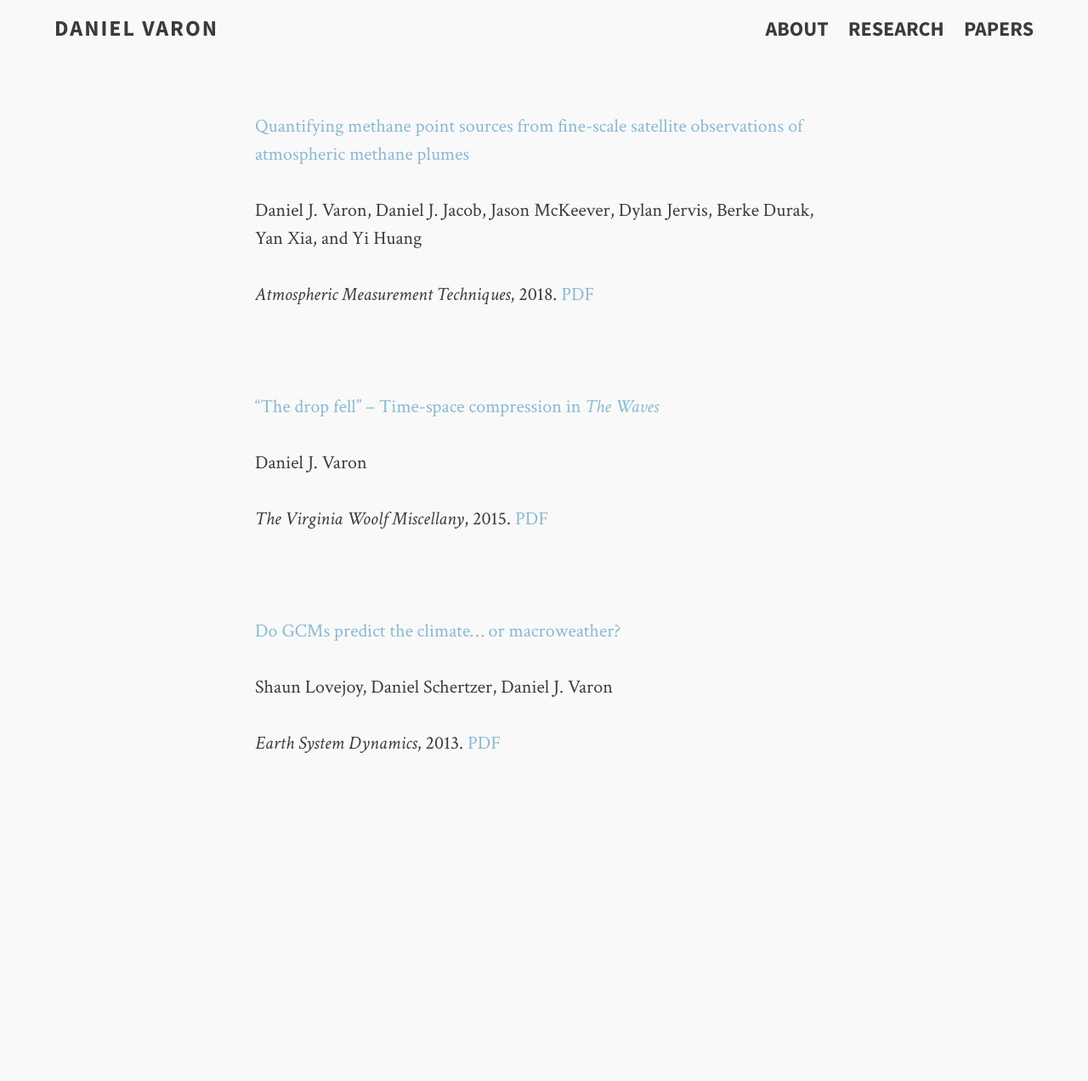
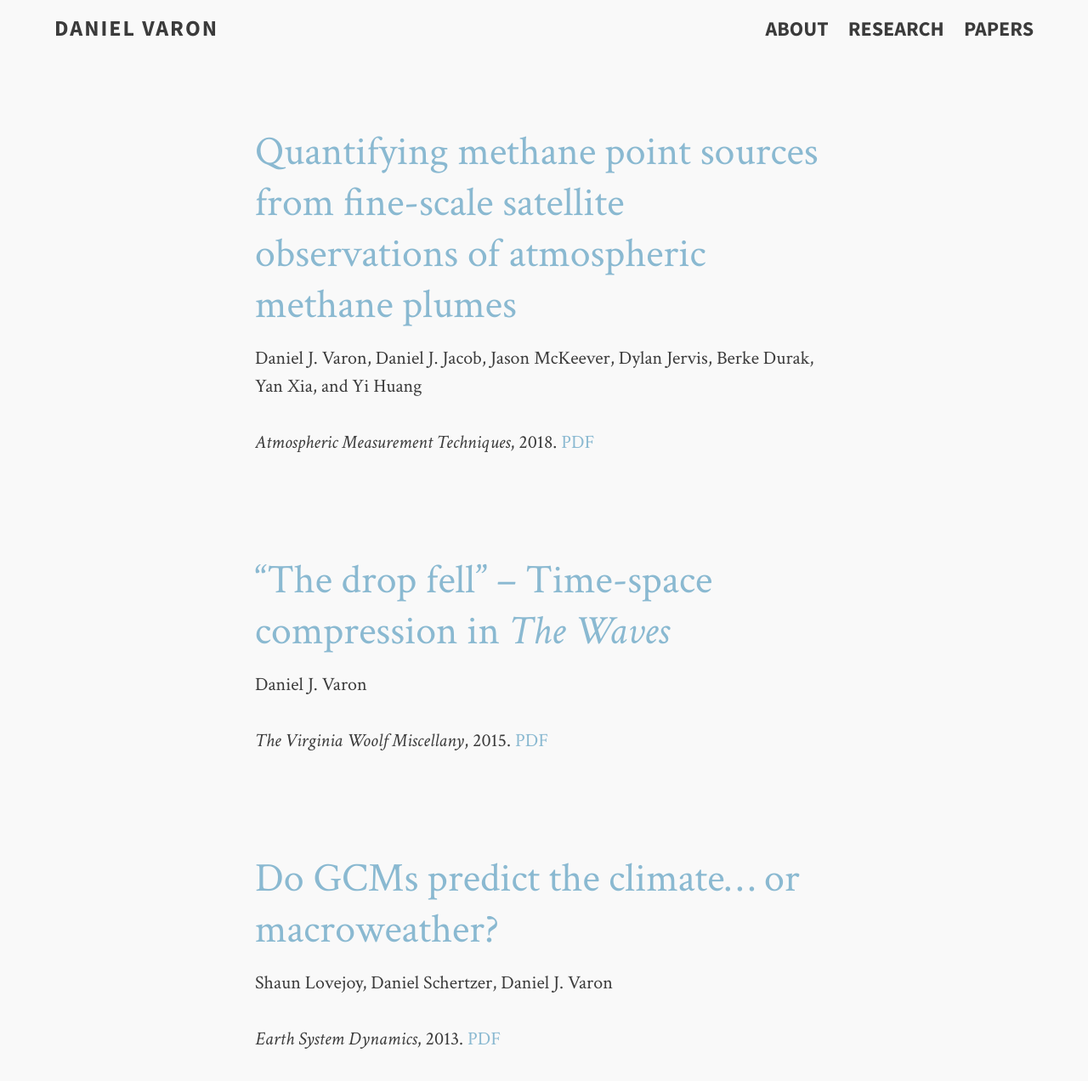
Before and after one commit to djvaron/djvaron.github.io, a Jekyll site: the page built from papers.md, in a window 1280 px wide. Shown: the whole page at 85% size. Built offline with Jekyll 4.4.1, drawn with Linux system fonts in a browser that asks for light colours; before the commit the page ends 924 px from its top, so only the background shows below that.

Commit message:
edit papers page

```diff
--- a/papers.md
+++ b/papers.md
@@ -5,7 +5,7 @@ title: Papers
 tags: [research]
 ---
 
-[Quantifying methane point sources from fine-scale satellite observations of atmospheric methane plumes](https://doi.org/10.5194/amt-11-5673-2018)
+## [Quantifying methane point sources from fine-scale satellite observations of atmospheric methane plumes](https://doi.org/10.5194/amt-11-5673-2018)
 
 Daniel J. Varon, Daniel J. Jacob, Jason McKeever, Dylan Jervis, Berke Durak, Yan Xia, and Yi Huang
 
@@ -13,7 +13,7 @@ Daniel J. Varon, Daniel J. Jacob, Jason McKeever, Dylan Jervis, Berke Durak, Yan
 
 <br>
 
-["The drop fell" -- Time-space compression in <em>The Waves</em>](https://virginiawoolfmiscellany.wordpress.com/virginia-woolf-miscellany-fall-2014winter-2015-issue-86/)
+## ["The drop fell" -- Time-space compression in <em>The Waves</em>](https://virginiawoolfmiscellany.wordpress.com/virginia-woolf-miscellany-fall-2014winter-2015-issue-86/)
 
 Daniel J. Varon
 
@@ -21,7 +21,7 @@ Daniel J. Varon
 
 <br>
 
-[Do GCMs predict the climate... or macroweather?](https://doi.org/10.5194/esd-4-439-2013)
+## [Do GCMs predict the climate... or macroweather?](https://doi.org/10.5194/esd-4-439-2013)
 
 Shaun Lovejoy, Daniel Schertzer, Daniel J. Varon
 
```
